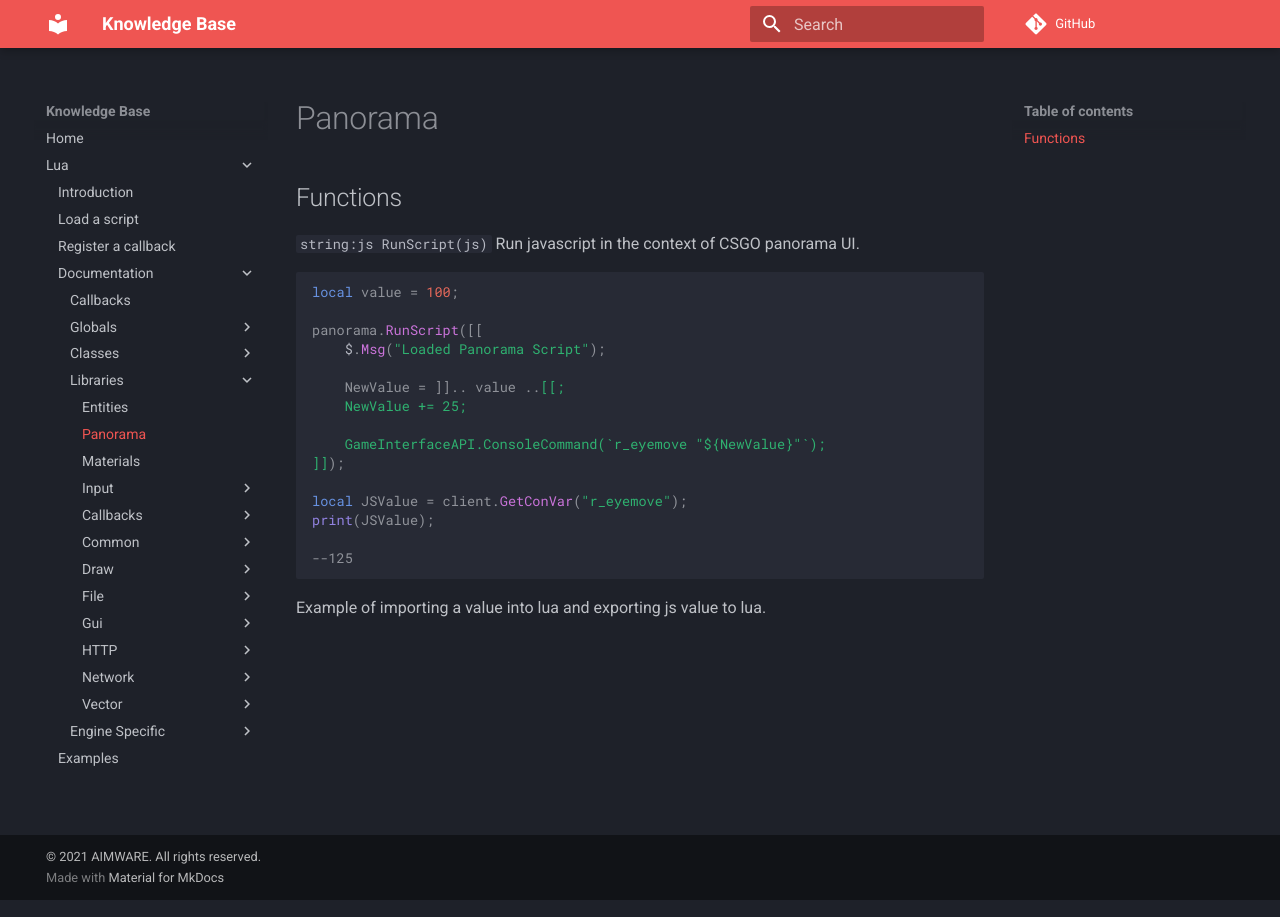
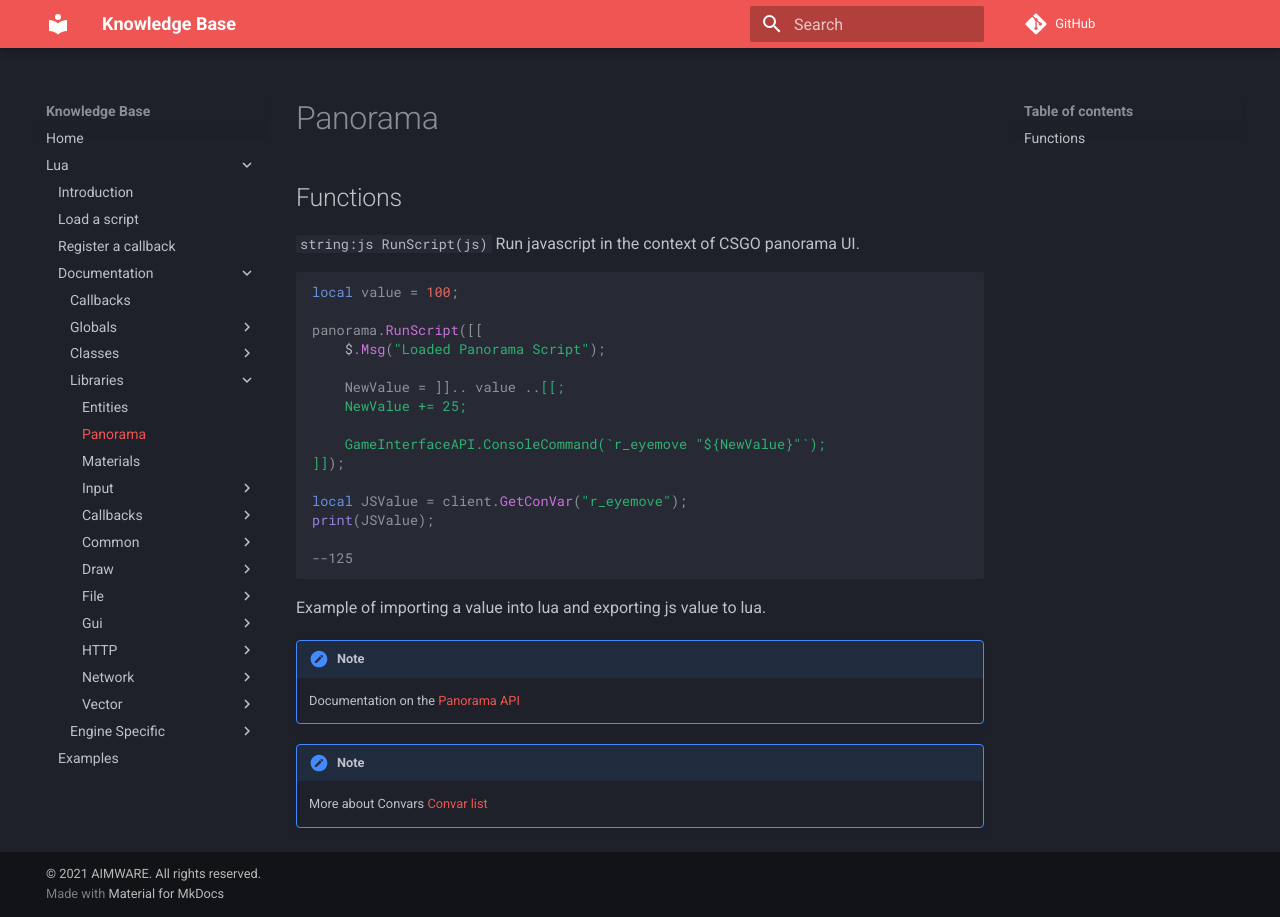
Before and after one commit to Ninaligo/aimware-web-kb, an MkDocs documentation site: the page built from private/lua/docs/library/panorama.md, in a window 1280 px wide. Built offline with MkDocs 1.6.1 and Material for MkDocs 9.7.7, drawn with Linux system fonts in a browser that asks for light colours; comment, search, counter and statistics services are not loaded.

Commit message:
Update panorama.md

````diff
--- a/private/lua/docs/library/panorama.md
+++ b/private/lua/docs/library/panorama.md
@@ -19,3 +19,9 @@
 --125
 ```
 Example of importing a value into lua and exporting js value to lua.
+
+!!! note
+	Documentation on the [Panorama API](https://developer.valvesoftware.com/wiki/CSGO_Panorama_API)
+
+!!! note
+	More about Convars [Convar list](https://developer.valvesoftware.com/wiki/List_of_CS:GO_Cvars)
````
